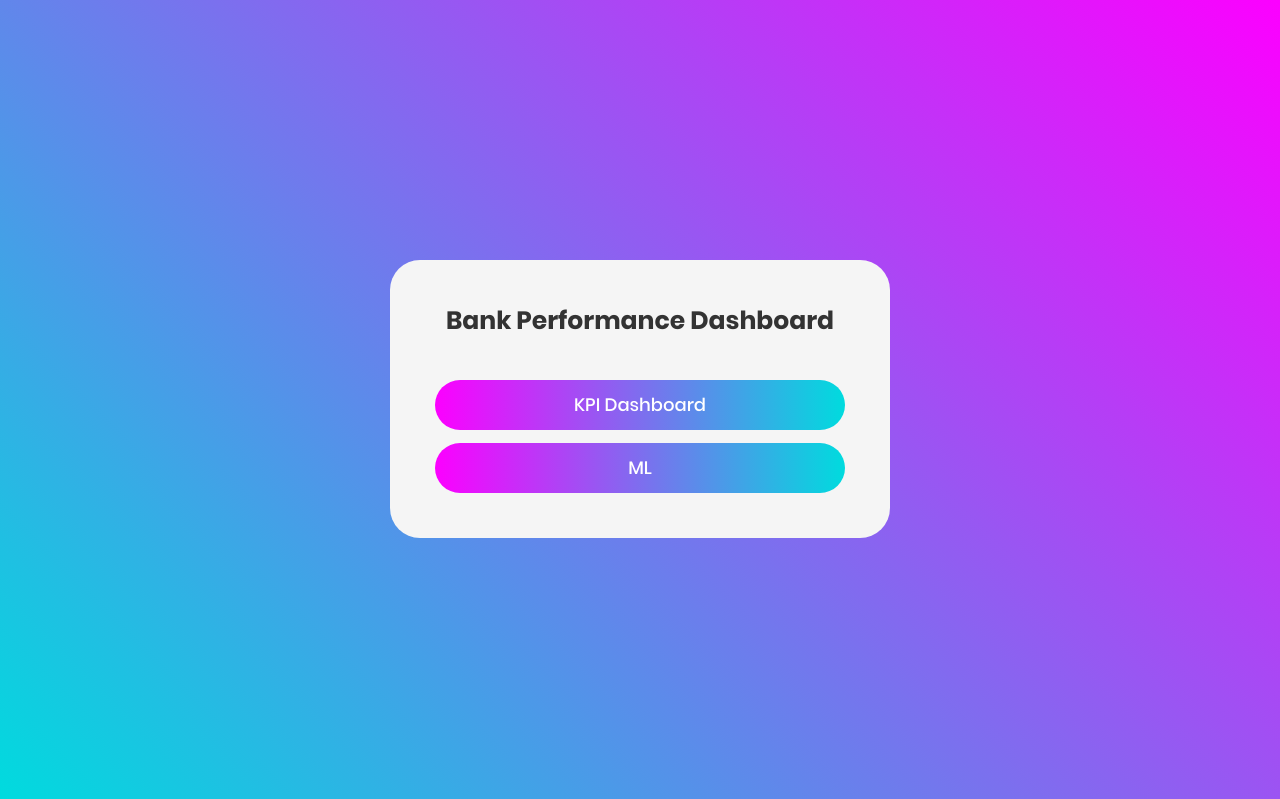
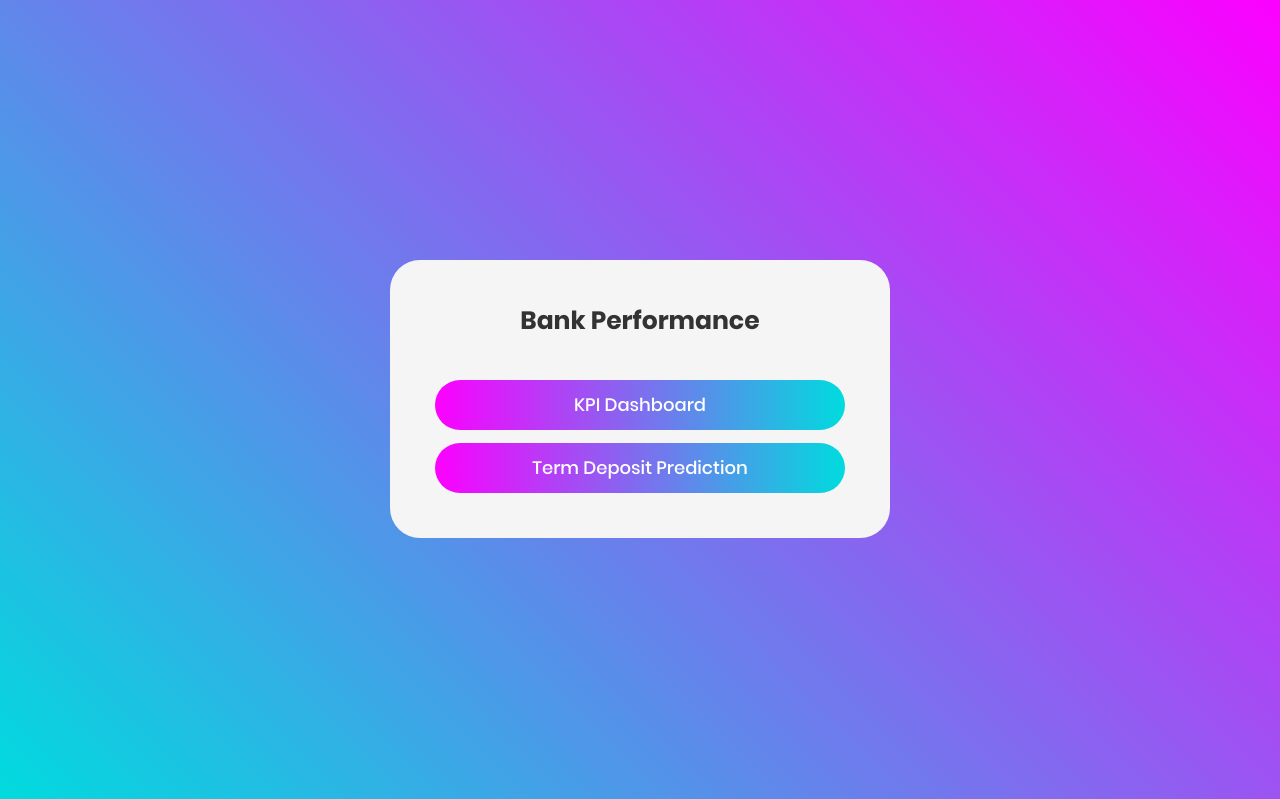
Before and after one commit to CibhiBaskar/Bank-Performance-Dashboard, a Flask app: page / in a window 1280 px wide. Shown: the part 41-840 px from the top of the page. Run offline with Flask 2, Linux system fonts and the light colour scheme; some libraries are stand-ins or nearby versions.

Commit message:
Update index.html

```diff
--- a/templates/index.html
+++ b/templates/index.html
@@ -1,7 +1,7 @@
 <!DOCTYPE html>
 <html lang="en">
 <head>
-	<title>Bank Performance Dashboard</title>
+	<title>The Co-operative Bank</title>
 	<meta charset="UTF-8">
 	<meta name="viewport" content="width=device-width, initial-scale=1">
 <!--===============================================================================================-->
@@ -35,7 +35,7 @@
 			<form>
 				<div class="wrap-contact200">
 					<span class="contact100-form-title">
-						Bank Performance Dashboard
+						Bank Performance
 					</span>
 
 					<div class="container-contact100-form-btn">
@@ -55,7 +55,7 @@
 							<div class="contact100-form-bgbtn"></div>
 							<button class="contact100-form-btn">
 								<span>
-									<p><a class="contact100-form-btn" href="{{ url_for('predict') }}">ML</a></p>
+									<p><a class="contact100-form-btn" href="{{ url_for('predict') }}">Term Deposit Prediction</a></p>
 									<!-- <i class="fa fa-long-arrow-right m-l-7" aria-hidden="true"></i> -->
 								</span>
 							</button>
```
